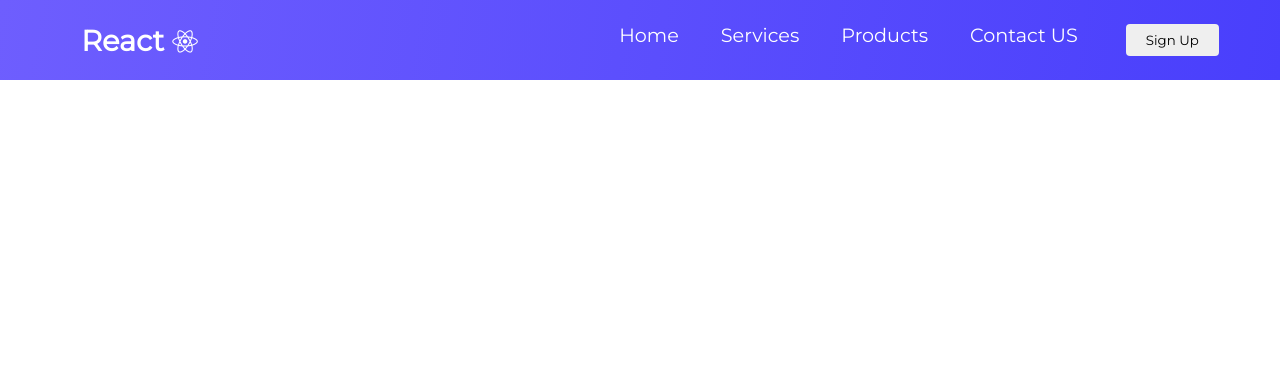
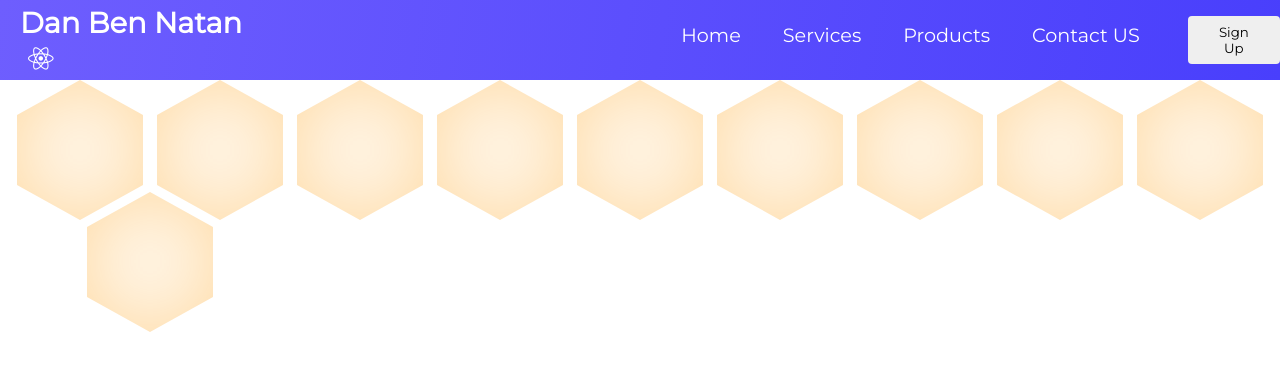
Before and after one commit to DanBN95/Portfolio_Builder, a React (Create React App) app: page / in a window 1280 px wide. Shown: the top 370 px of the page. Built offline with nearby package versions, Linux system fonts and the light colour scheme; the HTML template or start-up script is replaced by a standard one.

Commit message:
add hive grid

```diff
--- a/src/App.css
+++ b/src/App.css
@@ -4,3 +4,16 @@
   padding: 0;
   font-family: 'Montserrat', sans-serif;
 }
+
+.App {
+  width: 100%;
+  height: 100%;
+}
+
+.body-container {
+  display: flex;
+  justify-content: center;
+  align-items: center;
+  text-align: center;
+  min-height: 100vh;
+}
--- a/src/App.tsx
+++ b/src/App.tsx
@@ -1,11 +1,13 @@
 import React from 'react';
 import './App.css';
+import HiveGrid from './components/hive/HiveGrid';
 import Navbar from './components/navbar/Navbar';
 
 function App() {
   return (
     <div className="App">
       <Navbar />
+      <HiveGrid />
     </div>
   );
 }
--- /dev/null
+++ b/src/components/hive/HiveGrid.css
@@ -0,0 +1,185 @@
+:root {
+    --block-size: 70px;
+    --scrollbar-size: 13;
+    --grid-cell-height: calc(70px * 2 * (80 / 100));
+}
+.hive-grid-container {
+    display: grid;
+    width: auto;
+    justify-content: center;
+    grid-auto-flow: dense;
+    grid-template-columns: repeat(auto-fit, var(--block-size));
+    grid-template-rows: repeat(auto-fit, minmax(var(--grid-cell-height), var(--grid-cell-height)));
+    grid-auto-rows: var(--grid-cell-height);
+    margin-bottom: calc(var(--block-size) * 2 * 30 / 100);
+    /* row-gap: 30px; */
+}
+
+.hive-grid-container > * {
+    -webkit-clip-path: polygon(50% 0, 95% 25%, 95% 75%, 50% 100%, 5% 75%, 5% 25%);
+	clip-path: polygon(50% 0, 95% 25%, 95% 75%, 50% 100%, 5% 75%, 5% 25%);
+}
+
+.hexagon {
+    position: relative;
+    height: calc(2 * var(--block-size));
+    background-color: white;
+    grid-column: 2 span;
+    display: flex;
+    align-items: center;
+    justify-content: center;
+    font-weight: bold;
+    font-style: italic;
+    font-size: calc(var(--block-size) / 2);
+    box-shadow: inset 0 0 calc(var(--block-size) + (var(--block-size) / 2)) #ff9a0073;
+    transition: clip-path 300ms, background-color 300ms;
+    /* border: 10px solid #000; */
+}
+
+.hexagon:hover {
+    background-color: tomato;
+}
+
+@media screen and (max-width: 222px) {
+    .grid {
+        grid-template-columns: repeat(auto-fit, var(--block-size));
+        grid-template-rows: var(--block-size);
+        grid-auto-rows: calc(var(--block-size) * 2);
+        margin-bottom: calc(var(--block-size) * 30 / 100);
+    }
+    .hexagon {
+        -webkit-clip-path: polygon(25% 5%, 75% 5%, 100% 50%, 75% 95%, 25% 95%, 0 50%);
+		clip-path: polygon(25% 5%, 75% 5%, 100% 50%, 75% 95%, 25% 95%, 0 50%);
+    }
+}
+
+@media screen and (min-width: 223px) and (max-width: 292px) {
+    .hexagon:nth-child(2), .hexagon:nth-child(2n + 4) {
+        grid-column: 2 / span 2;
+   }
+}
+@media screen and (min-width: 293px) and (max-width: 362px) {
+    .hexagon:nth-child(3), .hexagon:nth-child(3n + 6) {
+        grid-column: 2 / span 2;
+   }
+}
+@media screen and (min-width: 363px) and (max-width: 432px) {
+    .hexagon:nth-child(3), .hexagon:nth-child(4n + 7) {
+        grid-column: 2 / span 2;
+   }
+}
+@media screen and (min-width: 433px) and (max-width: 502px) {
+    .hexagon:nth-child(4), .hexagon:nth-child(5n + 9) {
+        grid-column: 2 / span 2;
+   }
+}
+@media screen and (min-width: 503px) and (max-width: 572px) {
+    .hexagon:nth-child(4), .hexagon:nth-child(6n + 10) {
+        grid-column: 2 / span 2;
+   }
+}
+@media screen and (min-width: 573px) and (max-width: 642px) {
+    .hexagon:nth-child(5), .hexagon:nth-child(7n + 12) {
+        grid-column: 2 / span 2;
+   }
+}
+@media screen and (min-width: 643px) and (max-width: 712px) {
+    .hexagon:nth-child(5), .hexagon:nth-child(8n + 13) {
+        grid-column: 2 / span 2;
+   }
+}
+@media screen and (min-width: 713px) and (max-width: 782px) {
+    .hexagon:nth-child(6), .hexagon:nth-child(9n + 15) {
+        grid-column: 2 / span 2;
+   }
+}
+@media screen and (min-width: 783px) and (max-width: 852px) {
+    .hexagon:nth-child(6), .hexagon:nth-child(10n + 16) {
+        grid-column: 2 / span 2;
+   }
+}
+@media screen and (min-width: 853px) and (max-width: 922px) {
+    .hexagon:nth-child(7), .hexagon:nth-child(11n + 18) {
+        grid-column: 2 / span 2;
+   }
+}
+@media screen and (min-width: 923px) and (max-width: 992px) {
+    .hexagon:nth-child(7), .hexagon:nth-child(12n + 19) {
+        grid-column: 2 / span 2;
+   }
+}
+@media screen and (min-width: 993px) and (max-width: 1062px) {
+    .hexagon:nth-child(8), .hexagon:nth-child(13n + 21) {
+        grid-column: 2 / span 2;
+   }
+}
+@media screen and (min-width: 1063px) and (max-width: 1132px) {
+    .hexagon:nth-child(8), .hexagon:nth-child(14n + 22) {
+        grid-column: 2 / span 2;
+   }
+}
+@media screen and (min-width: 1133px) and (max-width: 1202px) {
+    .hexagon:nth-child(9), .hexagon:nth-child(15n + 24) {
+        grid-column: 2 / span 2;
+   }
+}
+@media screen and (min-width: 1203px) and (max-width: 1272px) {
+    .hexagon:nth-child(9), .hexagon:nth-child(16n + 25) {
+        grid-column: 2 / span 2;
+   }
+}
+@media screen and (min-width: 1273px) and (max-width: 1342px) {
+    .hexagon:nth-child(10), .hexagon:nth-child(17n + 27) {
+        grid-column: 2 / span 2;
+   }
+}
+@media screen and (min-width: 1343px) and (max-width: 1412px) {
+    .hexagon:nth-child(10), .hexagon:nth-child(18n + 28) {
+        grid-column: 2 / span 2;
+   }
+}
+@media screen and (min-width: 1413px) and (max-width: 1482px) {
+    .hexagon:nth-child(11), .hexagon:nth-child(19n + 30) {
+        grid-column: 2 / span 2;
+   }
+}
+@media screen and (min-width: 1483px) and (max-width: 1552px) {
+    .hexagon:nth-child(11), .hexagon:nth-child(20n + 31) {
+        grid-column: 2 / span 2;
+   }
+}
+@media screen and (min-width: 1553px) and (max-width: 1622px) {
+    .hexagon:nth-child(12), .hexagon:nth-child(21n + 33) {
+        grid-column: 2 / span 2;
+   }
+}
+@media screen and (min-width: 1623px) and (max-width: 1692px) {
+    .hexagon:nth-child(12), .hexagon:nth-child(22n + 34) {
+        grid-column: 2 / span 2;
+   }
+}
+@media screen and (min-width: 1693px) and (max-width: 1762px) {
+    .hexagon:nth-child(13), .hexagon:nth-child(23n + 36) {
+        grid-column: 2 / span 2;
+   }
+}
+@media screen and (min-width: 1763px) and (max-width: 1832px) {
+    .hexagon:nth-child(13), .hexagon:nth-child(24n + 37) {
+        grid-column: 2 / span 2;
+   }
+}
+@media screen and (min-width: 1833px) and (max-width: 1902px) {
+    .hexagon:nth-child(14), .hexagon:nth-child(25n + 39) {
+        grid-column: 2 / span 2;
+   }
+}
+@media screen and (min-width: 1903px) and (max-width: 1972px) {
+    .hexagon:nth-child(14), .hexagon:nth-child(26n + 40) {
+        grid-column: 2 / span 2;
+   }
+}
+@media screen and (min-width: 1973px) and (max-width: 2042px) {
+    .hexagon:nth-child(15), .hexagon:nth-child(27n + 42) {
+        grid-column: 2 / span 2;
+   }
+}
--- /dev/null
+++ b/src/components/hive/HiveGrid.tsx
@@ -0,0 +1,22 @@
+import React from 'react';
+import './HiveGrid.css'
+
+function HiveGrid() {
+  return (
+    <div className='hive-grid-container'>
+        <div className='hexagon'></div>
+        <div className='hexagon'></div>
+        <div className='hexagon'></div>
+        <div className='hexagon'></div>
+        <div className='hexagon'></div>
+        <div className='hexagon'></div>
+        <div className='hexagon'></div>
+        <div className='hexagon'></div>
+        <div className='hexagon'></div>
+        <div className='hexagon'></div>
+    </div>
+
+  )
+}
+
+export default HiveGrid;
--- a/src/components/navbar/Navbar.tsx
+++ b/src/components/navbar/Navbar.tsx
@@ -1,7 +1,7 @@
 import React, { useState } from 'react';
-import { MenuItems } from './MenuItems';
+import { MenuItems } from '../MenuItems';
 import './Navbar.css';
-import Button from '../../button/Button';
+import Button from '../button/Button';
 
 function Navbar() {
 
@@ -12,7 +12,7 @@ function Navbar() {
 
   return (
     <nav className='NavbarItems'>
-        <h1 className='navbar-logo'>React<i className='fab fa-react'></i></h1>
+        <h1 className='navbar-logo'>Dan Ben Natan<i className='fab fa-react'></i></h1>
         <div className='menu-icon' onClick={handleClick}>
           <i className={clicked ? 'fas fa-times' : 'fas fa-bars'} />
         </div>
```
Also changed, not shown: src/components/MenuItems.ts (renamed from src/components/navbar/MenuItems.ts), src/components/button/Button.css (renamed from src/button/Button.css), src/components/button/Button.tsx (renamed from src/button/Button.tsx).
